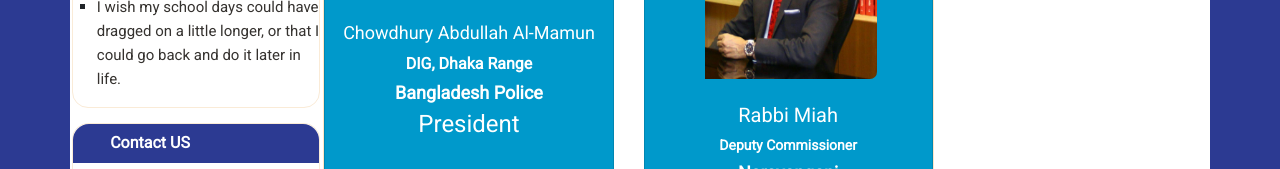
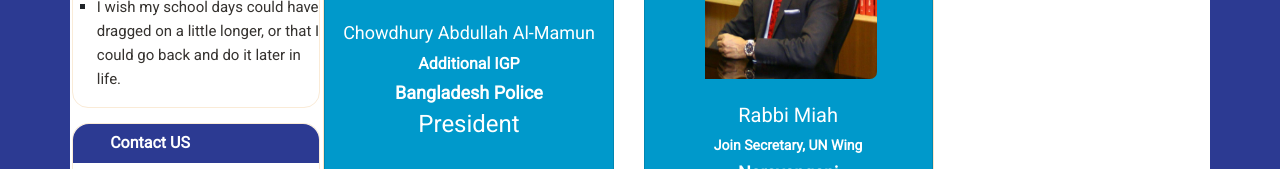
Before and after one commit to Noor1109000/BRGHAB, a plain HTML site: page index.html in a window 1280 px wide. Shown: the part 1527-1696 px from the top of the page. Drawn offline with Linux system fonts and the light colour scheme; grey boxes are pictures that could not be loaded; a web font is replaced by a local one.

Commit message:
Update index.html

```diff
--- a/index.html
+++ b/index.html
@@ -475,7 +475,7 @@
                         <div class="card bgColor text-center pt-4">
                             <img src="Assets/Image/student/DIG.jpg" class="card-img-top " alt="">
 							  <div class="mt-4"> <h5 class="manumVai">Chowdhury Abdullah Al-Mamun</h5>
-								<span>DIG, Dhaka Range</span>
+								<span>Additional IGP</span>
 								<p class="text-center">Bangladesh Police</p>
 								<h4 style="text-align: center">President</h4><br>
 								<h6>Akhaura Railway School Alumni Association</h6>
@@ -491,7 +491,7 @@
 							<a href="https://www.facebook.com/sakura.nihon.1" class="frame_Rabbi" target="_blank"><div class="card bgColor text-center pt-3">
 													   <img src="Assets/Image/student/DC.jpg" class="card-img-top img-alignment" alt="">
 													  <div class="mt-4"> <h5>Rabbi Miah</h5>
-														<span>Deputy Commissioner</span>
+														<span>Join Secretary, UN Wing</span>
 														<p class="text-center
 									  ">Narayanganj</p>
 														<h4 style="text-align: center">General Secretary</h4><br>
```
